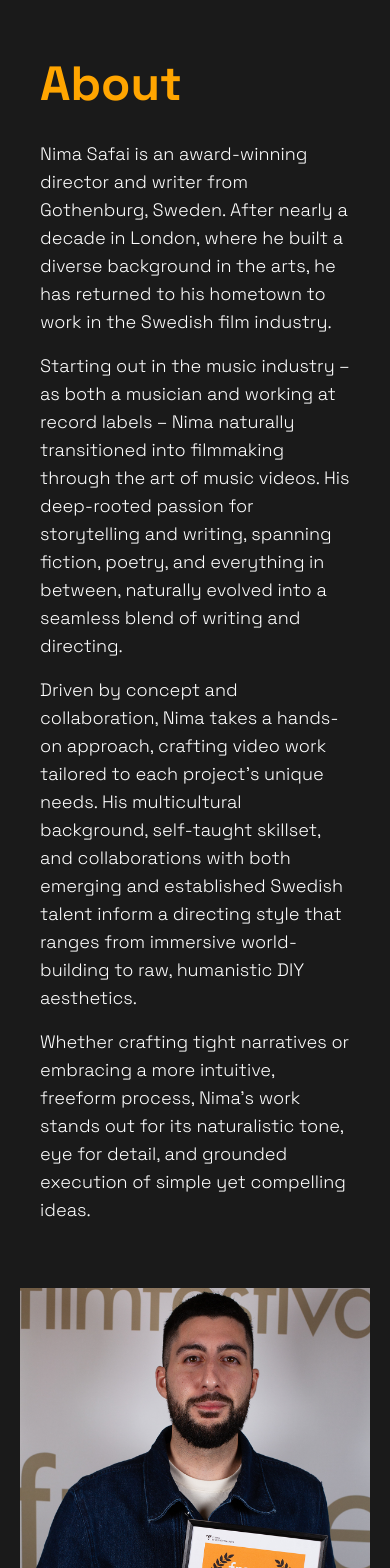
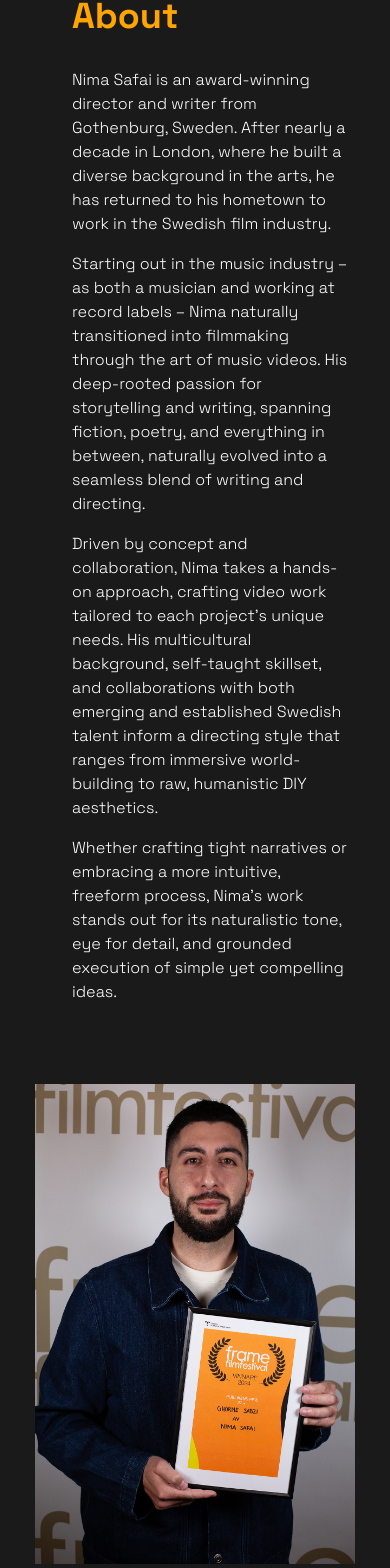
Before and after one commit to NimaSafai/portfolio, a React (Create React App) app: page / in a window 390 px wide. Shown: the part 1637-3205 px from the top of the page. Built offline with nearby package versions, Linux system fonts and the light colour scheme; a web font is replaced by a local one.

Commit message:
Responsiveness

```diff
--- a/src/components/About.tsx
+++ b/src/components/About.tsx
@@ -2,13 +2,16 @@ import React from "react";
 
 const About: React.FC = () => {
   return (
-    <section id="about" className="flex flex-col items-center mx-10 mt-16">
+    <section
+      id="about"
+      className="flex flex-col lg:flex-row items-center w-full mx-4 xxxl:ml-12"
+    >
       {/* Text */}
-      <div className="flex-1 text-white mt-8 md:mt-24">
-        <h2 className="text-5xl sm:text-6xl md:text-6xl lg:text-7xl font-bold text-[#FFA500] mb-8 md:mb-8">
+      <div className="flex-1 text-white mt-8 md:mt-12 mx-14">
+        <h2 className="text-4xl sm:text-5xl md:text-5xl lg:text-6xl font-bold text-[#FFA500] mb-8">
           About
         </h2>
-        <div className="w-full md:w-[610px] text-lg sm:text-xl md:text-2xl">
+        <div className="w-full text-base sm:text-lg lg:text-base xl:text-xl xxl:text-2xl xxxl:text-3xl">
           <p className="font-extralight mb-4">
             Nima Safai is an award-winning director and writer from Gothenburg,
             Sweden. After nearly a decade in London, where he built a diverse
@@ -40,15 +43,16 @@ const About: React.FC = () => {
         </div>
       </div>
       {/* Image  */}
-      <div className="flex-1 flex flex-col justify-center mt-12 mb-20">
-        <div className="w-[350px] sm:w-[400px] md:w-[600px] h-[500px] sm:h-[700px] md:h-[900px] bg-gray-300 rounded-md flex items-center justify-center">
+      <div className="flex-1 flex flex-col items-center mt-16 lg:mt-52 mb-20 mr-8 xxxl:mr-12">
+        <div className="w-full max-w-xs sm:max-w-sm md:max-w-md lg:max-w-sm xl:max-w-md xxl:max-w-lg xxxl:max-w-xl flex items-center justify-center">
           <img
             src="/images/NimaSafai_Frame.jpg"
             alt="Nima Safai"
             className="w-full h-full object-cover"
+            style={{ maxWidth: "100%", height: "auto" }}
           />
         </div>
-        <p className="text-[8px] text-white/40 mt-2">
+        <p className="w-full max-w-xs sm:max-w-sm md:max-w-md lg:max-w-sm xl:max-w-md xxl:max-w-lg xxxl:max-w-xl text-[8px] text-white/40 mt-2 text-right">
           Photo: Ann-Charlotte Rugfelt Ferm
         </p>
       </div>
```
